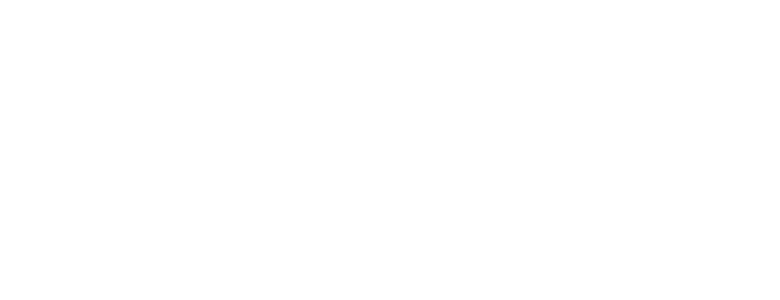
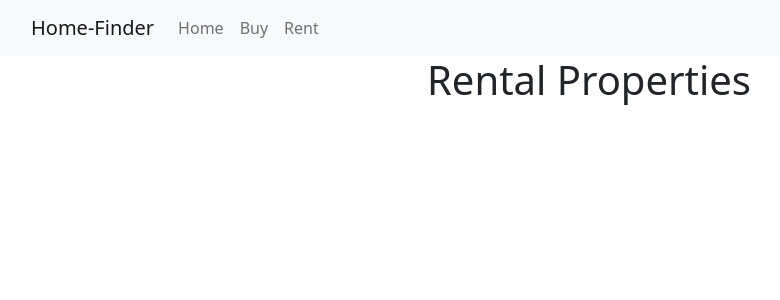
Before and after one commit to t-ogund/home-finder, a React (Create React App) app: page /rental-properties in a window 1280 px wide. Shown: the top 300 px of the page, without its empty margins (51-831 px from the left). Built offline with nearby package versions, Linux system fonts and the light colour scheme.

Commit message:
set up routing.

```diff
--- a/package.json
+++ b/package.json
@@ -11,6 +11,7 @@
     "react-bootstrap": "^2.7.2",
     "react-dom": "^18.2.0",
     "react-router": "^6.9.0",
+    "react-router-dom": "^6.9.0",
     "react-scripts": "5.0.1",
     "web-vitals": "^2.1.4"
   },
--- a/src/App.css
+++ b/src/App.css
@@ -1,38 +1,3 @@
 .App {
   text-align: center;
 }
-
-.App-logo {
-  height: 40vmin;
-  pointer-events: none;
-}
-
-@media (prefers-reduced-motion: no-preference) {
-  .App-logo {
-    animation: App-logo-spin infinite 20s linear;
-  }
-}
-
-.App-header {
-  background-color: #282c34;
-  min-height: 100vh;
-  display: flex;
-  flex-direction: column;
-  align-items: center;
-  justify-content: center;
-  font-size: calc(10px + 2vmin);
-  color: white;
-}
-
-.App-link {
-  color: #61dafb;
-}
-
-@keyframes App-logo-spin {
-  from {
-    transform: rotate(0deg);
-  }
-  to {
-    transform: rotate(360deg);
-  }
-}
--- a/src/App.js
+++ b/src/App.js
@@ -1,10 +1,20 @@
 import logo from './logo.svg';
 import './App.css';
+import Navigation from './components/Navigation';
+import Home from './components/Home';
+import RentalProperties from './components/RentalProperties';
+import SaleProperties from './components/SaleProperties';
+import { Routes, Route } from 'react-router';
 
 function App() {
   return (
-    <div className="App">
-
+    <div className='App'>
+      <Navigation />
+      <Routes>
+        <Route path='/' element={<Home />} />
+        <Route path='rental-properties' element={<RentalProperties />} />
+        <Route path='sale-properties' element={<SaleProperties />} />
+      </Routes>
     </div>
   );
 }
--- /dev/null
+++ b/src/components/Home.js
@@ -0,0 +1,11 @@
+import React from 'react';
+
+const Home = () => {
+    return(
+        <React.Fragment>
+            <h1>Home</h1>
+        </React.Fragment>
+    )
+}
+
+export default Home;
--- /dev/null
+++ b/src/components/Navigation.js
@@ -0,0 +1,27 @@
+import React from 'react';
+import Container from 'react-bootstrap/Container';
+import Nav from 'react-bootstrap/Nav';
+import Navbar from 'react-bootstrap/Navbar';
+
+
+const Navigation = () => {
+    return(
+        <React.Fragment>
+            <Navbar bg='light' expand='lg'>
+              <Container>
+                <Navbar.Brand href='/'>Home-Finder</Navbar.Brand>
+                <Navbar.Toggle aria-controls='basic-navbar-nav' />
+                <Navbar.Collapse id='basic-navbar-nav'>
+                  <Nav className='me-auto'>
+                    <Nav.Link to='/' href='/'>Home</Nav.Link>
+                    <Nav.Link to='sale-properties' href='sale-properties'>Buy</Nav.Link>
+                    <Nav.Link to='rental-properties' href='rental-properties'>Rent</Nav.Link>
+                  </Nav>
+                </Navbar.Collapse>
+              </Container>
+            </Navbar>
+        </React.Fragment>
+    )
+}
+
+export default Navigation;
--- /dev/null
+++ b/src/components/RentalProperties.js
@@ -0,0 +1,11 @@
+import React from 'react';
+
+const RentalProperties = () => {
+    return(
+        <React.Fragment>
+            <h1>Rental Properties</h1>
+        </React.Fragment>
+    )
+}
+
+export default RentalProperties;
--- /dev/null
+++ b/src/components/SaleProperties.js
@@ -0,0 +1,11 @@
+import React from 'react';
+
+const SaleProperties = () => {
+    return(
+        <React.Fragment>
+            <h1>Sale Properties</h1>
+        </React.Fragment>
+    )
+}
+
+export default SaleProperties;
--- a/src/index.js
+++ b/src/index.js
@@ -3,15 +3,16 @@
 import './index.css';
 import App from './App';
 import reportWebVitals from './reportWebVitals';
+import { BrowserRouter } from 'react-router-dom';
+import 'bootstrap/dist/css/bootstrap.min.css';
 
 const root = ReactDOM.createRoot(document.getElementById('root'));
 root.render(
-  <React.StrictMode>
-    <App />
-  </React.StrictMode>
+  <BrowserRouter>
+      {/* <React.StrictMode> */}
+        <App />
+      {/* </React.StrictMode> */}
+  </BrowserRouter>
 );
 
-// If you want to start measuring performance in your app, pass a function
-// to log results (for example: reportWebVitals(console.log))
-// or send to an analytics endpoint. Learn more: https://bit.ly/CRA-vitals
 reportWebVitals();
```
Also changed, not shown: public/house.jpg (added), 1 other file (tests, documents, lock files or other folders).
